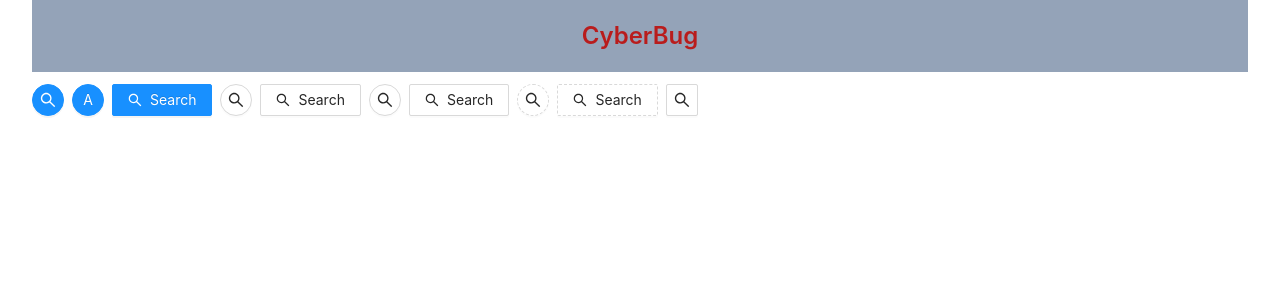
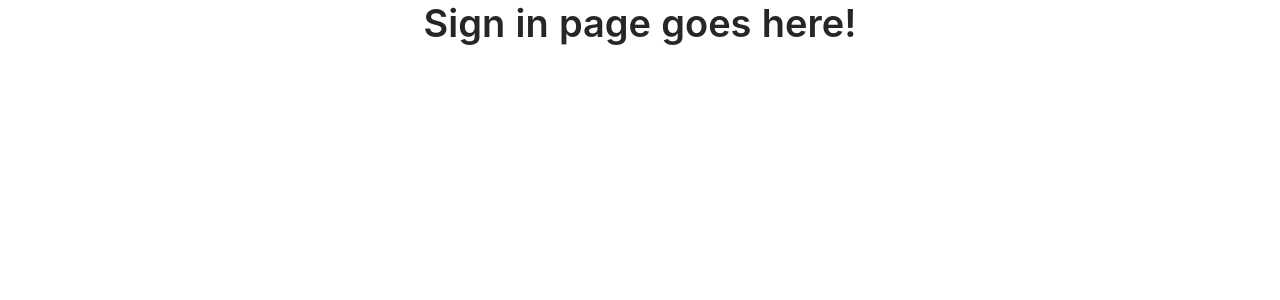
Before and after one commit to dothanhtien/bc09-react-jira-v2, a React (Create React App) app: page /sign-in in a window 1280 px wide. Shown: the top 300 px of the page. Built offline with nearby package versions, Linux system fonts and the light colour scheme.

Commit message:
set up react-router-dom

```diff
--- a/package.json
+++ b/package.json
@@ -10,6 +10,7 @@
     "antd": "^4.18.6",
     "react": "^17.0.2",
     "react-dom": "^17.0.2",
+    "react-router-dom": "^6.2.1",
     "react-scripts": "5.0.0",
     "web-vitals": "^2.1.4"
   },
--- a/src/App.js
+++ b/src/App.js
@@ -1,57 +1,21 @@
 import React from "react";
-import { Button, Tooltip } from "antd";
-import { SearchOutlined } from "@ant-design/icons";
+import { BrowserRouter, Navigate, Route, Routes } from "react-router-dom";
 import "./App.css";
+
+// authentication pages
+import SignIn from "./views/Auth/SignIn";
+import SignUp from "./views/Auth/SignUp";
 
 const App = () => {
   return (
-    <div className="container">
-      <h1 className="text-2xl text-red-700 font-semibold text-center bg-slate-400 py-5">
-        CyberBug
-      </h1>
-      <Tooltip title="search">
-        <Button
-          type="primary"
-          shape="circle"
-          icon={<SearchOutlined />}
-          className="mr-2"
-        />
-      </Tooltip>
-      <Button type="primary" shape="circle" className="mr-2">
-        A
-      </Button>
-      <Button type="primary" icon={<SearchOutlined />} className="mr-2">
-        Search
-      </Button>
-      <Tooltip title="search">
-        <Button shape="circle" icon={<SearchOutlined />} className="mr-2" />
-      </Tooltip>
-      <Button icon={<SearchOutlined />} className="mr-2">
-        Search
-      </Button>
-      <Tooltip title="search">
-        <Button shape="circle" icon={<SearchOutlined />} className="mr-2" />
-      </Tooltip>
-      <Button icon={<SearchOutlined />} className="mr-2">
-        Search
-      </Button>
-      <Tooltip title="search">
-        <Button
-          type="dashed"
-          shape="circle"
-          icon={<SearchOutlined />}
-          className="mr-2"
-        />
-      </Tooltip>
-      <Button type="dashed" icon={<SearchOutlined />} className="mr-2">
-        Search
-      </Button>
-      <Button
-        icon={<SearchOutlined />}
-        href="https://www.google.com"
-        className="mr-2"
-      />
-    </div>
+    <BrowserRouter>
+      <Routes>
+        <Route path="/" element={<Navigate to="/sign-in" />} />
+        <Route path="/sign-in" element={<SignIn />} />
+        <Route path="/sign-up" element={<SignUp />} />
+        <Route path="*" element={<Navigate to="/sign-in" />} />
+      </Routes>
+    </BrowserRouter>
   );
 };
 
--- /dev/null
+++ b/src/views/Auth/SignIn/index.jsx
@@ -0,0 +1,14 @@
+import React from "react";
+import { Typography } from "antd";
+
+const SignIn = () => {
+  return (
+    <div className="container">
+      <Typography.Title className="text-center">
+        Sign in page goes here!
+      </Typography.Title>
+    </div>
+  );
+};
+
+export default SignIn;
--- /dev/null
+++ b/src/views/Auth/SignUp/index.jsx
@@ -0,0 +1,14 @@
+import React from "react";
+import { Typography } from "antd";
+
+const SignUp = () => {
+  return (
+    <div className="container">
+      <Typography.Title className="text-center">
+        Sign up page goes here!
+      </Typography.Title>
+    </div>
+  );
+};
+
+export default SignUp;
```
Also changed, not shown: 2 other files (tests, documents, lock files or other folders).
